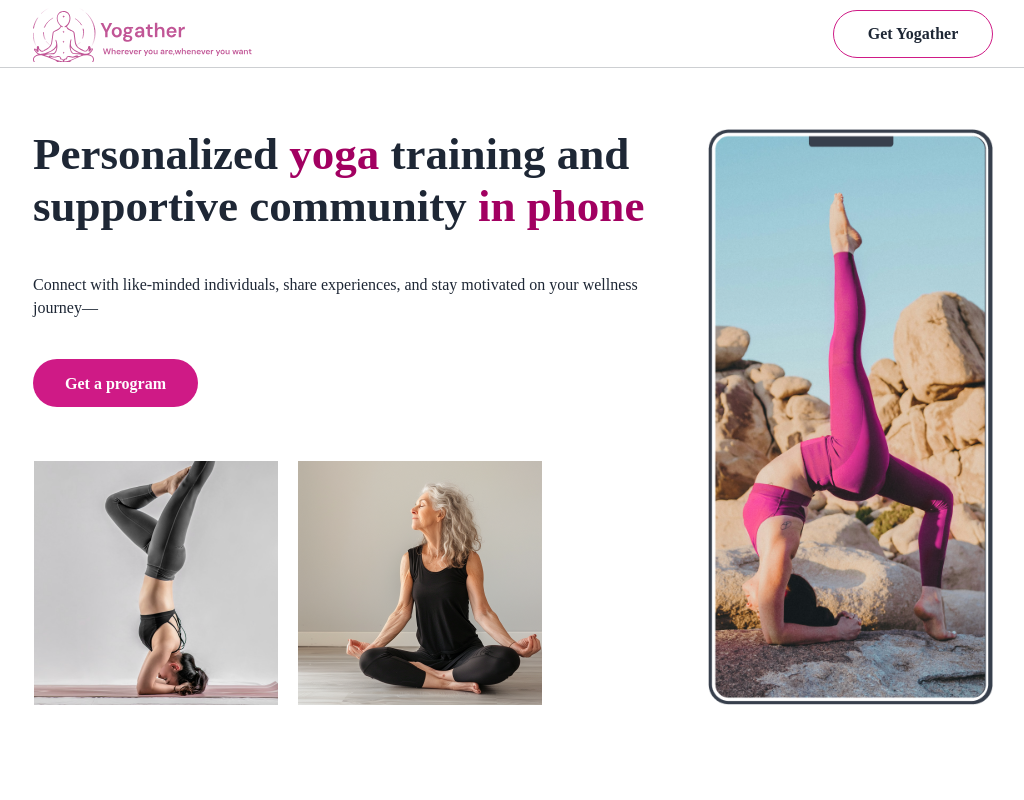
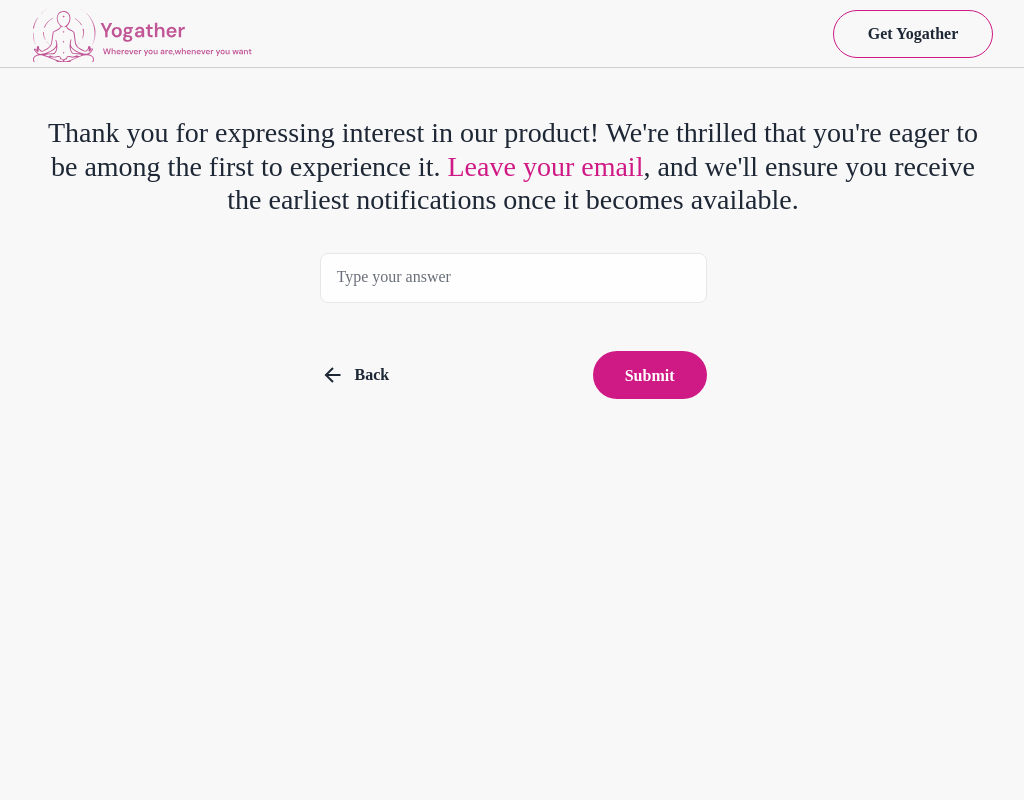
Before and after one commit to teiatan/yogather, a React (Vite) app: page /email in a window 1280 px wide. Shown: the top 800 px of the page, without its empty margins (127-1151 px from the left). Built offline with nearby package versions, Linux system fonts and the light colour scheme; no server answers.

Commit message:
add leaving email

```diff
--- a/src/App.tsx
+++ b/src/App.tsx
@@ -5,6 +5,7 @@ import { StartPage } from "./pages/StartPage"
 import { OnboardingPage } from "./pages/OnboardingPage"
 import { TrainingPage } from "./pages/TrainingPage"
 import { SubscriptionPage } from "./pages/SubscriptionPage"
+import { GetEmailPage } from "./pages/GetEmailPage"
 
 const App = () => {
 
@@ -29,6 +30,7 @@ const App = () => {
       <Route path="/quiz" element={<OnboardingPage />} />
       <Route path="/training" element={<TrainingPage />} />
       <Route path="/pay" element={<SubscriptionPage />} />
+      <Route path="/email" element={<GetEmailPage />} />
       <Route path='*' element={<StartPage />} />
     </Routes>
   )
--- a/src/components/Header/Header.tsx
+++ b/src/components/Header/Header.tsx
@@ -1,5 +1,6 @@
 import { Link } from "react-router-dom"
 import { ButtonUI, HeaderUI, LinksUI, Logo, OutsideContainerUI } from "./Header.styled"
+import { increaseClicks } from "../../utils"
 
 export const Header = ({bgColor = "white"}:{bgColor?:string}) => {
     return (
@@ -10,7 +11,7 @@ export const Header = ({bgColor = "white"}:{bgColor?:string}) => {
                     <Link to="">Features</Link>
                     <Link to="">Contacts</Link>
                 </LinksUI>
-                <Link to="/pay"><ButtonUI>Get Yogather</ButtonUI></Link>
+                <Link to="/pay" onClick={()=>increaseClicks("headerBtnGetYogather")}><ButtonUI>Get Yogather</ButtonUI></Link>
             </HeaderUI>
         </OutsideContainerUI>
     )
--- /dev/null
+++ b/src/pages/GetEmailPage.tsx
@@ -0,0 +1,72 @@
+import { useState } from "react";
+import { Header } from "../components/Header/Header";
+import { SectionContainer } from "../components/pageLayoutComponents/SectionContainer";
+import { AnswerTexUI, AnswersContainerUI, BackBtnUI, ButtonsContainerUI, InputUI, OboardingPageUI, QuizBlockUI } from "./OnboardingPage.styled";
+import { ButtonUI } from "../components/universal/Button.styled";
+import { getUserAnswers, updateUserAnswers } from "../utils";
+import { Link, useNavigate } from "react-router-dom";
+
+const questions = [{
+    "orderNumber": 16,
+    "id": 16,
+    "questionText": "Thank you for expressing interest in our product! We're thrilled that you're eager to be among the first to experience it. <span style={{color: '#CF1A86'}}>Leave your email</span>, and we'll ensure you receive the earliest notifications once it becomes available.",
+    "questionType": "input",
+    "inputType": "email"
+}]
+
+export const GetEmailPage = () => {
+    const storedData = localStorage.getItem('email');
+    const initialState = storedData ? JSON.parse(storedData) : {};
+
+    const [currentQuestion, setCurrentQuestion] = useState(16);
+    const [onboardingAnswers, setOnboardingAnswersState] = useState<Record<number, string[]>>(initialState);
+    const question = questions?.find(el => el.orderNumber === currentQuestion);
+
+    const setOnboardingAnswers = (newItems: Record<number, string[]>) => {
+        setOnboardingAnswersState(newItems)
+        localStorage.setItem('email', JSON.stringify(newItems))
+        const answers = getUserAnswers();
+        updateUserAnswers({...answers, email: [...answers.email, newItems]})
+    }
+    if(!onboardingAnswers[currentQuestion]) {
+        const newAnswers = {
+            ...onboardingAnswers,
+            [currentQuestion]: []
+        }
+        setOnboardingAnswers(newAnswers)
+    }
+
+    const navigate = useNavigate();
+
+    return (<OboardingPageUI>
+        <Header bgColor="#F8F8F8"/>
+        <SectionContainer bgColor="#F8F8F8">
+            <QuizBlockUI>
+                <AnswerTexUI>Thank you for expressing interest in our product! We're thrilled that you're eager to be among the first to experience it. <span style={{color: '#CF1A86'}}>Leave your email</span>, and we'll ensure you receive the earliest notifications once it becomes available.</AnswerTexUI>
+                <AnswersContainerUI>
+
+                    {question?.questionType === "input" && <InputUI
+                        value={(onboardingAnswers && onboardingAnswers[currentQuestion] && onboardingAnswers[currentQuestion]) ? onboardingAnswers[currentQuestion][0] : ""}
+                    type={question.inputType}
+                    placeholder="Type your answer"
+                    onChange={(e)=>{
+                        const newAnswers = {
+                            ...onboardingAnswers,
+                            [currentQuestion]: [e.currentTarget.value]
+                        }
+                        setOnboardingAnswers(newAnswers)
+                    }}/>}
+
+                </AnswersContainerUI>
+                <ButtonsContainerUI>
+                    <Link to="/pay" style={{textDecoration: "none"}}><BackBtnUI onClick={()=>setCurrentQuestion(prev => prev-1)}><svg width="25" height="24" viewBox="0 0 25 24" fill="none" xmlns="http://www.w3.org/2000/svg">
+                        <g id="Frame">
+                        <path id="Vector" d="M8.32843 10.997H20.5V12.997H8.32843L13.6924 18.3609L12.2782 19.7751L4.5 11.997L12.2782 4.21875L13.6924 5.63296L8.32843 10.997Z" fill="#1E2735"/>
+                        </g>
+                    </svg>Back</BackBtnUI></Link>
+                    <ButtonUI onClick={()=>{setCurrentQuestion(prev => prev+1); navigate("/")}}>Submit</ButtonUI>
+                </ButtonsContainerUI>
+            </QuizBlockUI>
+        </SectionContainer>
+    </OboardingPageUI>)
+}
--- a/src/pages/SubscriptionPage.styled.ts
+++ b/src/pages/SubscriptionPage.styled.ts
@@ -44,6 +44,7 @@ export const OnePlanUI = styled.div`
     flex-direction: column;
     justify-content: space-between;
     align-items: center;
+    cursor: pointer;
 
     &:nth-child(2) {
         background-color: #e20c8c;
--- a/src/pages/SubscriptionPage.tsx
+++ b/src/pages/SubscriptionPage.tsx
@@ -1,4 +1,4 @@
-import { Link } from "react-router-dom"
+import { Link, useNavigate } from "react-router-dom"
 import { ButtonUI as HeaderButton } from "../components/Header/Header.styled"
 import { ButtonUI } from "../components/universal/Button.styled"
 import { AccentTextUI, DescriptionTextUI, InsideContainerUI, Logo, MonthAmount, NotSmallestUI, OldPriceUI, OnePlanUI, OnlyDesktopUI, PerDayText, PlansContainerUI, PricePerDay, PricePerPeriodUI, SubscriptionContainerUI } from "./SubscriptionPage.styled"
@@ -17,6 +17,8 @@ export const SubscriptionPage = () => {
         }
         updateUserAnswers(newAnswers)
     }
+
+    const navigate = useNavigate();
     return (<SubscriptionContainerUI>
         <InsideContainerUI>
             <Link to="/"><Logo /></Link>
@@ -24,7 +26,7 @@ export const SubscriptionPage = () => {
             <DescriptionTextUI>Get <AccentTextUI>unlimited</AccentTextUI> access for <AccentTextUI>personalized</AccentTextUI> trainings</DescriptionTextUI>
 
             <PlansContainerUI>
-                <OnePlanUI onClick={()=>increaseClicks("1monthSubscription")}>
+                <OnePlanUI onClick={()=>{increaseClicks("1monthSubscription");navigate("/email")}}>
                     <MonthAmount>1</MonthAmount>
                     month plan
                     <PricePerPeriodUI>$24.99</PricePerPeriodUI>
@@ -34,7 +36,7 @@ export const SubscriptionPage = () => {
                     <NotSmallestUI><ButtonUI>Get <OnlyDesktopUI>plan</OnlyDesktopUI></ButtonUI></NotSmallestUI>
                 </OnePlanUI>
 
-                <OnePlanUI onClick={()=>increaseClicks("3monthSubscription")}>
+                <OnePlanUI onClick={()=>{increaseClicks("3monthSubscription");navigate("/email")}}>
                     <MonthAmount>3</MonthAmount>
                     month plan
                     <PricePerPeriodUI>$44.99</PricePerPeriodUI>
@@ -44,7 +46,7 @@ export const SubscriptionPage = () => {
                     <NotSmallestUI><HeaderButton>Get <OnlyDesktopUI>plan</OnlyDesktopUI></HeaderButton></NotSmallestUI>
                 </OnePlanUI>
 
-                <OnePlanUI onClick={()=>increaseClicks("12monthSubscription")}>
+                <OnePlanUI onClick={()=>{increaseClicks("12monthSubscription");navigate("/email")}}>
                     <MonthAmount>12</MonthAmount>
                     month plan
                     <PricePerPeriodUI>$84.99</PricePerPeriodUI>
--- a/src/utils.ts
+++ b/src/utils.ts
@@ -20,3 +20,16 @@ export const updateUserAnswers = (data: Answers) => {
     const id = localStorage.getItem("id");
     if(id) updateUserData(id, {answers: data})
 }
+
+export const increaseClicks = (place:string) => {
+    const prevAnswers = getUserAnswers()
+    const prevAmount = (prevAnswers && prevAnswers?.clicks && prevAnswers?.clicks[place]) ? prevAnswers?.clicks[place] : 0
+    const newAnswers = {
+        ...prevAnswers,
+        clicks: {
+            ...prevAnswers?.clicks,
+            [place]: prevAmount + 1
+        }
+    }
+    updateUserAnswers(newAnswers)
+}
```
